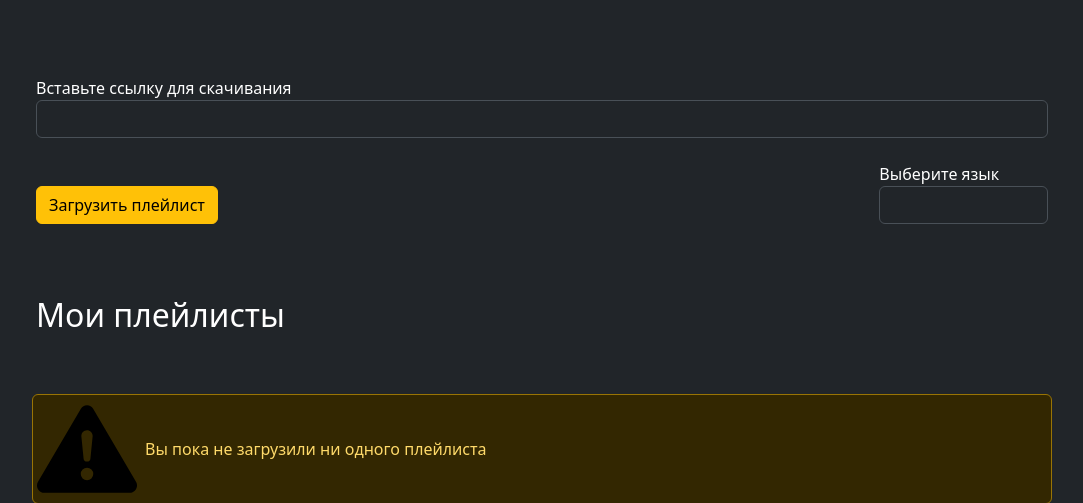
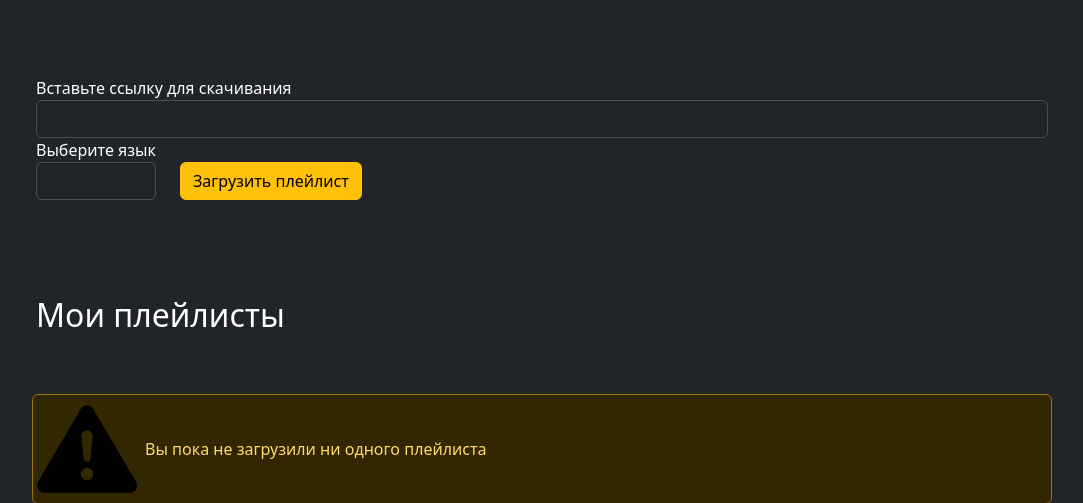
Before and after one commit to koolbasov/YouTubeToAudioPodcast, a Flask app: page /home in a window 1280 px wide. Shown: the part 56-559 px from the top of the page, without its empty margins (98-1181 px from the left). Run offline with Flask 2, Linux system fonts and the light colour scheme; the visitor is signed in with stand-in values (Sample User, id 1); data comes from the database, SQL or seed files in the repository; data that the repository does not hold is empty.

Commit message:
исправил графические недочеты

```diff
--- a/webapp/templates/mainpage.html
+++ b/webapp/templates/mainpage.html
@@ -11,14 +11,14 @@
                 {{ form.feed_link.label }}
                 {{ form.feed_link() }}
             </div>
-            <br>
-            <div class="form-group col-2 float-end">
-                {{ form.language.label }}
-                {{ form.language() }}
-            </div>
-            <br>
-            <div class="form-group">
-              {{ form.submit }}
+            <div class="btn-group">
+                <div class="form-group">
+                    {{ form.language.label }}
+                    {{ form.language() }}
+                </div>
+                <div class="form-group m-2 p-3">
+                    {{ form.submit }}
+                </div>
             </div>
         </form>
     </div>
@@ -43,7 +43,7 @@
               <div class="span2">
                 <img src="static/covers/{{ playlist.feed_image }}" class="img-thumbnail" style="width: 500px;" alt="{{ playlist.feed_title }}">
               </div>
-                  <div class="span10">
+                  <div class="span10 p-3">
                     <p class="feed_description">{{ playlist.feed_description|safe }}</p>
                         <div class="m-5 p-1 float-end">
                           <p><a href="{{ playlist.feed_link }}">Смотреть на YouTube</a>
```
Also changed, not shown: webapp/templates/podcast.html (+10 -11 lines).
